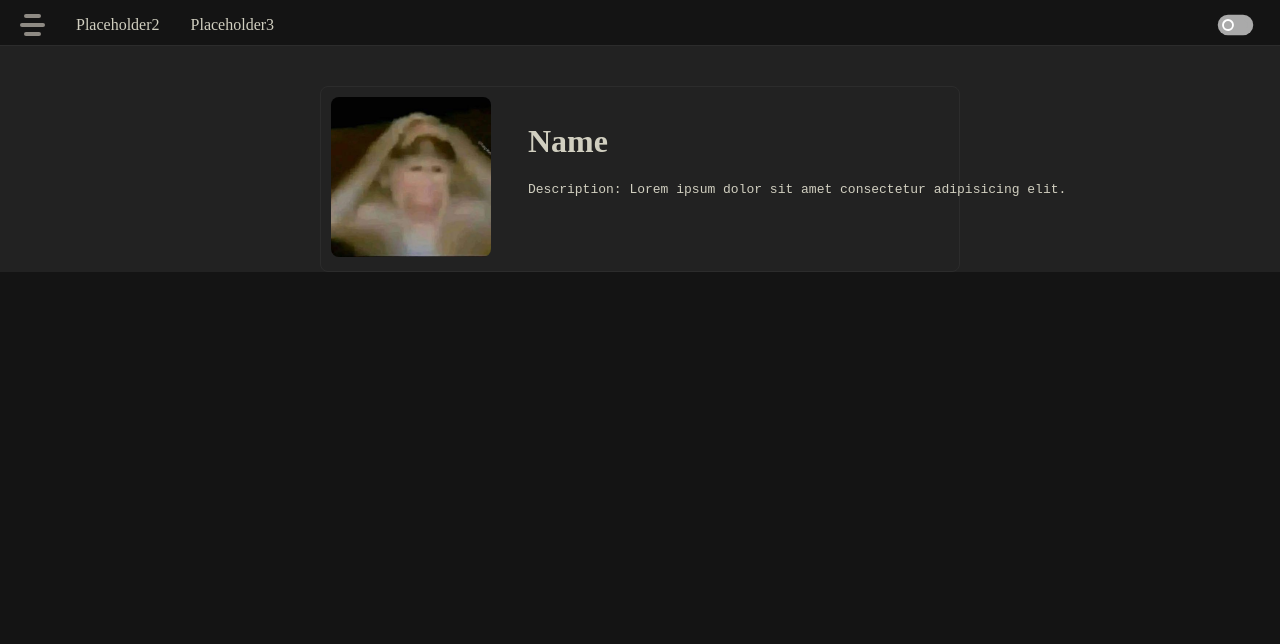
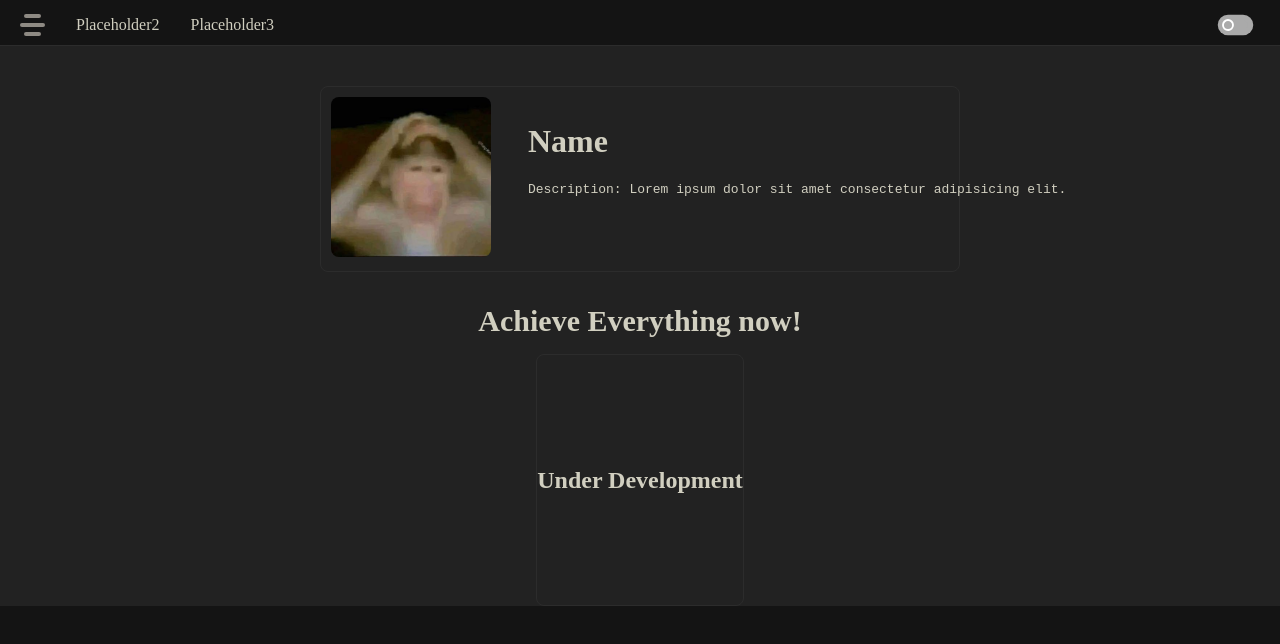
Before and after one commit to Prayushstha/NoNotion, a React (Vite) app: page / in a window 1280 px wide. Shown: the top 644 px of the page. Built offline with nearby package versions, Linux system fonts and the light colour scheme.

Commit message:
Finished initial design of hero section of dashboard

```diff
--- a/src/index.css
+++ b/src/index.css
@@ -15,7 +15,7 @@
   --accent-foreground: #2e2e2e;
   --destructive: #dc2626;
   --destructive-foreground: #ffffff;
-  --border: #d2cbbb;
+  --border: #b5b0a3;
   --input: #d2cbbb;
   --ring: #2e2e2e;
   --chart-1: #f26a4b;
--- a/src/pages/dashboard/components/HeroSection.tsx
+++ b/src/pages/dashboard/components/HeroSection.tsx
@@ -15,8 +15,13 @@ export function HeroSection() {
         </div>
       </div>
       <div className="sub-hero-section">
-        <div className="heading"></div>
-        <div className="quick-add-section"></div>
+        <div className="heading">
+            <h2>Achieve Everything now!</h2>
+        </div>
+        <div className="quick-add-section">
+            {/* List easy to do tasks */}
+            <h2>Under Development</h2>
+        </div>
       </div>
     </div>
   );
--- a/src/pages/dashboard/components/herosection.css
+++ b/src/pages/dashboard/components/herosection.css
@@ -2,6 +2,7 @@
     margin-top: 5vh;
     display: flex;
     flex-direction: column;
+    gap: 2rem;
 }
 .overview-section{
     display: flex;
@@ -22,3 +23,26 @@
     font-family: var(--font-serif);
     font: bold;
 }
+.sub-hero-section{
+    color: var(--primary);
+    font: var(--font-serif);
+    display: flex;
+    flex-direction: column;
+    gap: 1rem;
+    align-items: center;
+}
+.heading{
+    font-size: 20px;
+}
+.quick-add-section{
+    display: flex;
+    min-height: 250px;
+    max-width: 250px;
+    align-items: center;
+    justify-content: center;
+    border: 1px solid var(--border);
+    border-radius: var(--radius);
+}
+h2{
+    margin: 0;
+}
```
